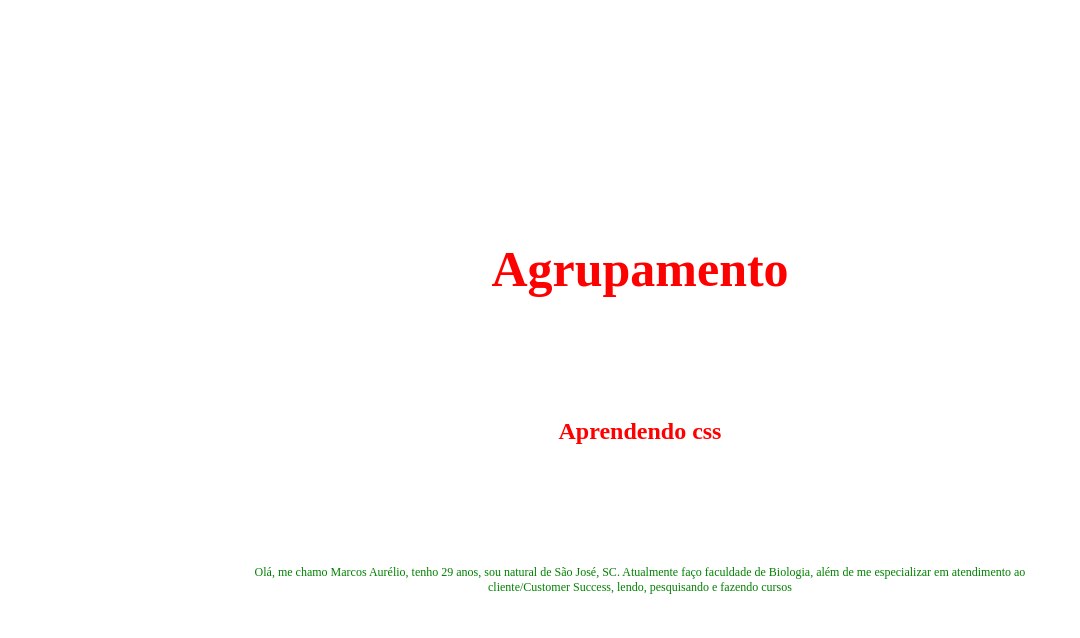
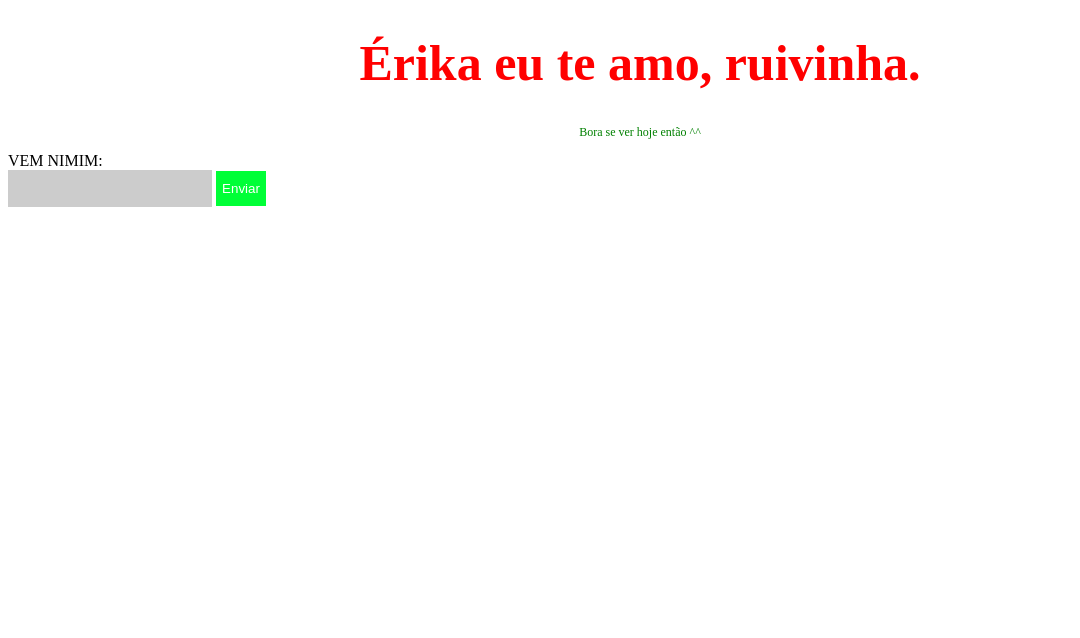
Before and after one commit to aureliomarcosff/erika, a plain HTML site: page index.html in a window 1280 px wide. Shown: the whole page, without its empty margins (0-1080 px from the left). Drawn offline with Linux system fonts and the light colour scheme.

Commit message:
fix: Correção arquivos

```diff
--- a/css/style.css
+++ b/css/style.css
@@ -7,8 +7,3 @@ p{color:green; font-size:12px;}
 input[type="text"]{width:200px; background-color:#ccc; height:35px; border:none;}
 input[type="email"]{width:200px; background-color:rgb(204, 204, 204); height:35px; border:none;}
 input[type="submit"]{width:50px; background-color:rgb(0, 255, 55); height:35px; border:none; cursor:pointer; color:#fff;}
-
-/* Aula 1
-    h1 {color:blue;
-    font-size:60px;
-    font-family:tahoma;}/*
--- a/index.html
+++ b/index.html
@@ -4,15 +4,15 @@
         <title> Seletores</title>
         <meta charset="utf-8">
         <link rel="stylesheet" href="css/style.css">
-        <style>
-            * {margin: 40px; padding: 40px;}
-        </style>
     </head>
 
     <body>
-       <h1> Agrupamento</h1>
-       <h2> Aprendendo css</h2>
-       <p> Olá, me chamo Marcos Aurélio, tenho 29 anos, sou natural de São José, SC.
-        Atualmente faço faculdade de Biologia, além de me especializar em atendimento ao cliente/Customer Success, lendo, pesquisando e fazendo cursos</p>
+
+    <h1> Érika eu te amo, ruivinha. </h1>
+    <p> Bora se ver hoje então ^^ </p>
+    VEM NIMIM:<br>
+        <input type="text" name="VEM NIMIM"/>
+        <input type="submit" value="Enviar"/>
+
     </body>
 </html>
```
